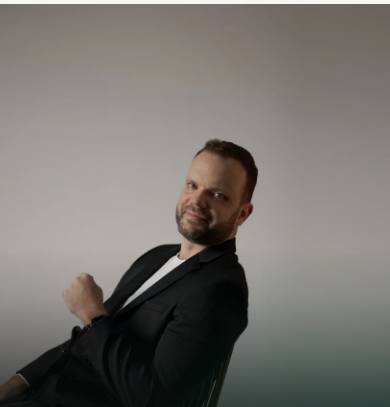
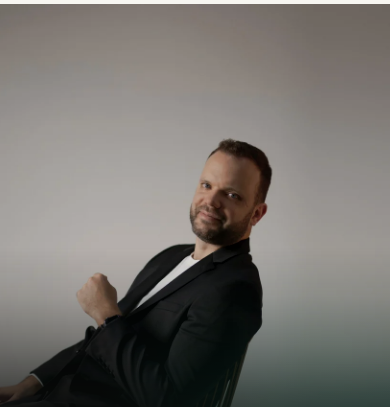
Before and after one commit to pavelski91/michalwilkosz.eu, a plain HTML site: page index.html in a window 390 px wide. Shown: the part 54-461 px from the top of the page. Drawn offline with Linux system fonts and the light colour scheme.

Commit message:
Hero mobile: Michał trochę bardziej w prawo
Co-Authored-By: Claude Sonnet 5.5 <noreply@anthropic.com>
Claude-Session: https://claude.ai/code/session_013LL2KChbCobaZxLabcUCCs

```diff
--- a/css/style.css
+++ b/css/style.css
@@ -3200,7 +3200,7 @@ h2.section-title {
   width: 100%;
   height: 100%;
   object-fit: cover;
-  object-position: 50% 0; /* mobile: sylwetka na środku kadru (zdjęcie ma dodatkowe tło po prawej) */
+  object-position: 40% 0; /* mobile: sylwetka lekko na prawo od środka (zdjęcie ma dodatkowe tło po prawej) */
   filter: brightness(0.92) contrast(1.05) saturate(0.95);
   -webkit-mask-image: linear-gradient(180deg, #000 0%, #000 50%, rgba(0,0,0,.86) 60%, rgba(0,0,0,.62) 70%, rgba(0,0,0,.34) 80%, rgba(0,0,0,.12) 91%, rgba(0,0,0,0) 100%);
   mask-image: linear-gradient(180deg, #000 0%, #000 50%, rgba(0,0,0,.86) 60%, rgba(0,0,0,.62) 70%, rgba(0,0,0,.34) 80%, rgba(0,0,0,.12) 91%, rgba(0,0,0,0) 100%);
```
